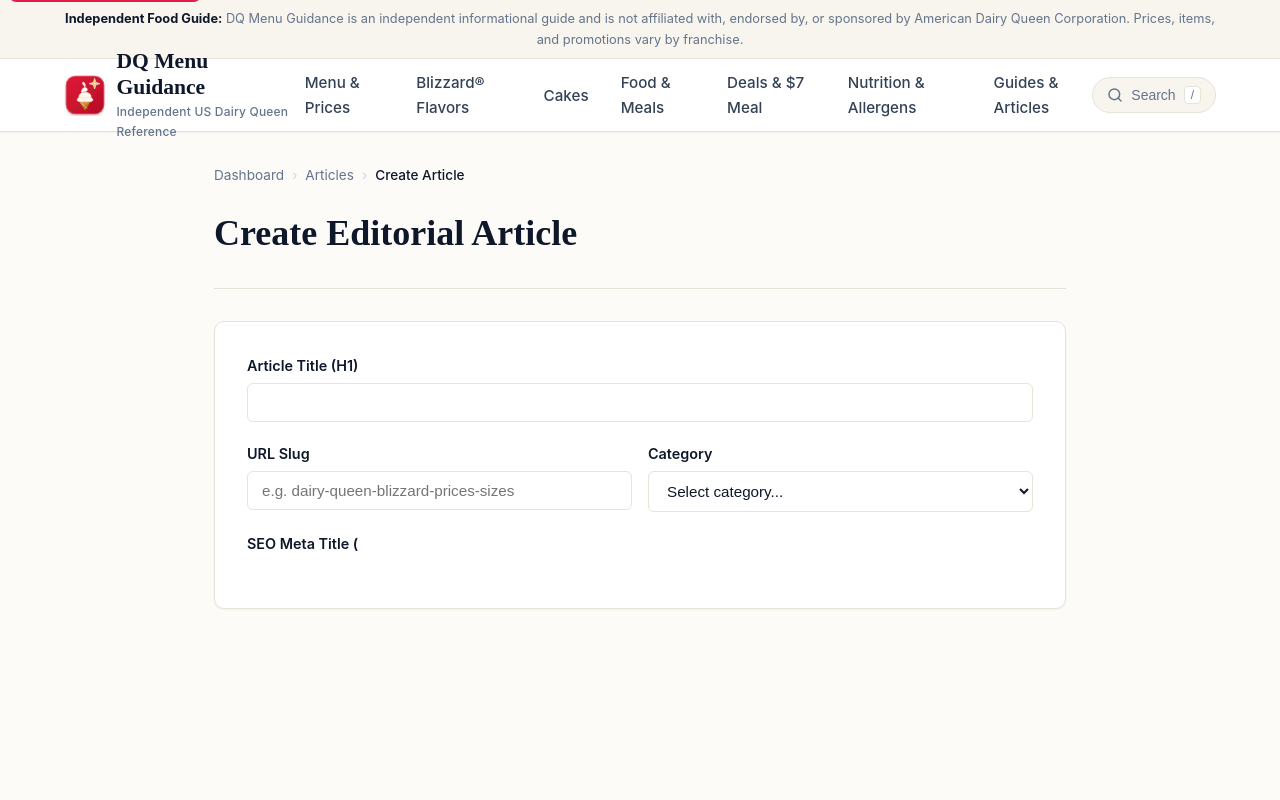
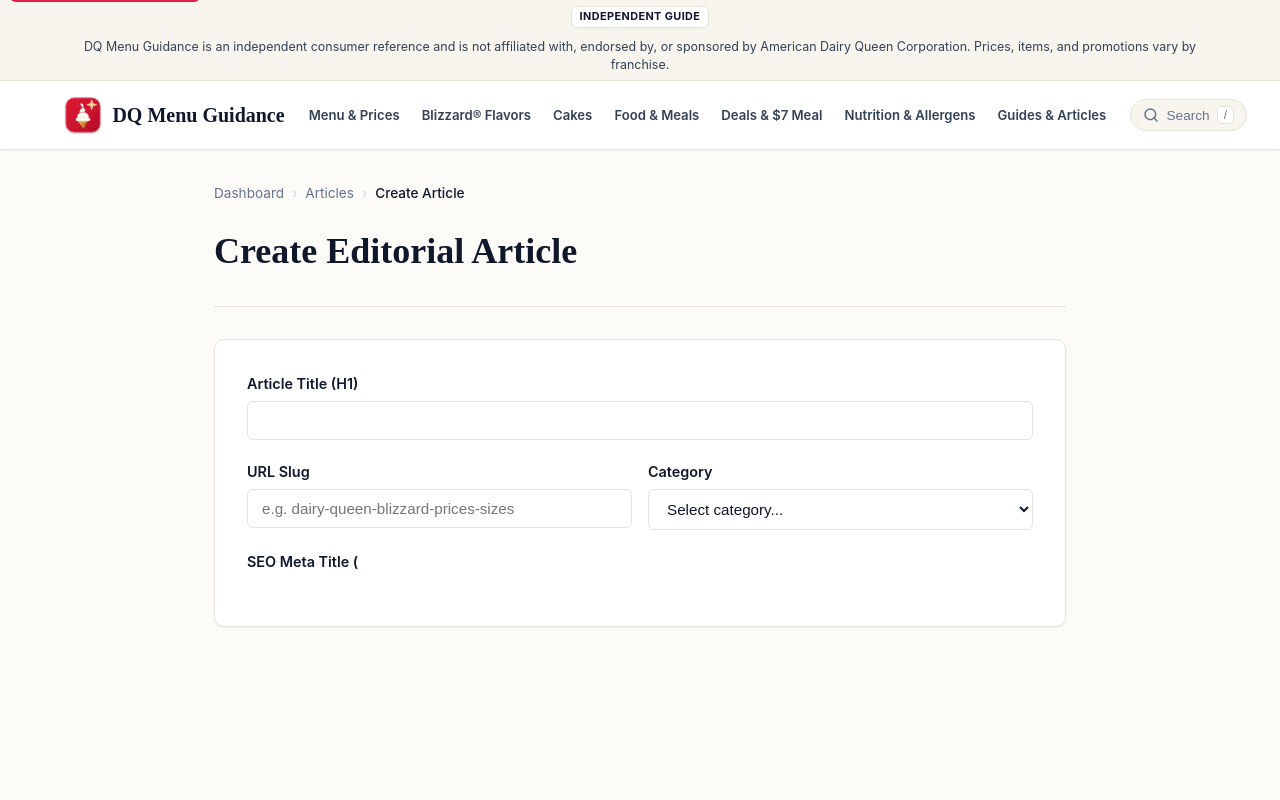
Before and after one commit to BABO8/dq-menu-guidance, a Python web app: template website/app/templates/admin/article_edit.html in a window 1280 px wide. Run offline with Jinja, Linux system fonts and the light colour scheme; the template is opened without the code that fills it, so the values that code supplies are empty.

Commit message:
UI/UX polish: declutter header, refine top announcement banner, and fix sticky footer overflow

```diff
--- a/website/app/static/css/styles.css
+++ b/website/app/static/css/styles.css
@@ -41,8 +41,14 @@
   --font-serif: "Iowan Old Style", "Apple Garamond", "Baskerville", "Times New Roman", "Droid Serif", Times, Source Serif Pro, serif, "Apple Color Emoji", "Segoe UI Emoji", "Segoe UI Symbol";
 }
 
+html {
+  box-sizing: border-box;
+  height: 100%;
+  overflow-x: hidden;
+}
+
 *, *::before, *::after {
-  box-sizing: border-box;
+  box-sizing: inherit;
   margin: 0;
   padding: 0;
 }
@@ -57,6 +63,15 @@ body {
   min-height: 100vh;
   display: flex;
   flex-direction: column;
+  overflow-x: hidden;
+  width: 100%;
+  position: relative;
+}
+
+#main-content {
+  flex: 1 0 auto;
+  width: 100%;
+  display: block;
 }
 
 /* Skip link for keyboard accessibility */
@@ -115,22 +130,25 @@ a:hover { color: var(--color-brand-hover); text-decoration: underline; }
   top: 0;
   z-index: 100;
   box-shadow: var(--shadow-sm);
+  width: 100%;
 }
 .header-inner {
   display: flex;
   align-items: center;
   justify-content: space-between;
-  height: 72px;
+  height: 68px;
+  gap: 1.25rem;
 }
 .brand-logo {
   display: flex;
   align-items: center;
   gap: 0.65rem;
   text-decoration: none !important;
+  flex-shrink: 0;
 }
 .brand-logo-img {
-  width: 42px;
-  height: 42px;
+  width: 38px;
+  height: 38px;
   flex-shrink: 0;
   display: block;
 }
@@ -147,33 +165,30 @@ a:hover { color: var(--color-brand-hover); text-decoration: underline; }
 .brand-title {
   color: var(--text-primary);
   font-family: var(--font-serif);
-  font-size: 1.35rem;
+  font-size: 1.25rem;
   font-weight: 700;
-  line-height: 1.1;
-}
-.brand-sub {
-  display: block;
-  font-family: var(--font-sans);
-  font-size: 0.75rem;
-  color: var(--text-muted);
-  font-weight: 500;
-  letter-spacing: 0.2px;
+  line-height: 1;
+  white-space: nowrap;
 }
 
 /* Nav Menu */
 .nav-menu {
   display: flex;
   align-items: center;
-  gap: 1.5rem;
+  gap: clamp(0.45rem, 1.1vw, 1.15rem);
   list-style: none;
+  margin: 0;
+  padding: 0;
+  flex-shrink: 1;
 }
 .nav-link {
   color: var(--text-secondary);
-  font-weight: 500;
-  font-size: 0.95rem;
+  font-weight: 600;
+  font-size: clamp(0.82rem, 0.88vw, 0.92rem);
   text-decoration: none !important;
   padding: 6px 4px;
   position: relative;
+  white-space: nowrap;
   transition: color 0.15s ease;
 }
 .nav-link:hover, .nav-link.active {
@@ -194,20 +209,22 @@ a:hover { color: var(--color-brand-hover); text-decoration: underline; }
 .header-actions {
   display: flex;
   align-items: center;
-  gap: 0.75rem;
+  gap: 0.5rem;
+  flex-shrink: 0;
 }
 .btn-search-trigger {
   display: flex;
   align-items: center;
-  gap: 0.5rem;
+  gap: 0.45rem;
   background: var(--bg-subtle);
   border: 1px solid var(--border-light);
   color: var(--text-muted);
-  padding: 8px 14px;
+  padding: 6px 12px;
   border-radius: var(--radius-full);
-  font-size: 0.875rem;
+  font-size: 0.85rem;
   cursor: pointer;
   transition: all 0.15s ease;
+  white-space: nowrap;
 }
 .btn-search-trigger:hover {
   background: #FFFFFF;
@@ -257,17 +274,40 @@ a:hover { color: var(--color-brand-hover); text-decoration: underline; }
   color: var(--text-primary);
 }
 
-/* Notice Banner */
+/* Announcement / Disclaimer Banner */
 .disclaimer-banner {
   background: var(--bg-subtle);
   border-bottom: 1px solid var(--border-light);
-  padding: 0.5rem 1rem;
-  font-size: 0.8rem;
+  padding: 6px 1rem;
+  font-size: 0.78rem;
   color: var(--text-muted);
+  width: 100%;
+  line-height: 1.45;
+}
+.disclaimer-inner {
+  display: flex;
+  align-items: center;
+  justify-content: center;
+  gap: 0.65rem;
+  flex-wrap: wrap;
   text-align: center;
 }
-.disclaimer-banner strong {
+.disclaimer-badge {
+  display: inline-block;
+  background: #FFFFFF;
   color: var(--text-primary);
+  border: 1px solid var(--border-light);
+  font-size: 0.68rem;
+  font-weight: 700;
+  text-transform: uppercase;
+  letter-spacing: 0.4px;
+  padding: 2px 8px;
+  border-radius: var(--radius-sm);
+  white-space: nowrap;
+  box-shadow: 0 1px 2px rgba(0, 0, 0, 0.03);
+}
+.disclaimer-text {
+  color: var(--text-secondary);
 }
 
 /* Hero Section */
--- a/website/app/templates/base.html
+++ b/website/app/templates/base.html
@@ -111,22 +111,20 @@
   <!-- Accessibility Skip Link -->
   <a href="#main-content" class="skip-link">Skip to main content</a>
 
-  <!-- Independence Disclaimer Banner -->
-  <div class="disclaimer-banner" role="complementary" aria-label="Legal independence notice">
-    <div class="container">
-      <strong>Independent Food Guide:</strong> DQ Menu Guidance is an independent informational guide and is not affiliated with, endorsed by, or sponsored by American Dairy Queen Corporation. Prices, items, and promotions vary by franchise.
+  <!-- Top Independence Announcement Banner -->
+  <aside class="disclaimer-banner" aria-label="Legal independence notice">
+    <div class="container disclaimer-inner">
+      <span class="disclaimer-badge">Independent Guide</span>
+      <span class="disclaimer-text">DQ Menu Guidance is an independent consumer reference and is not affiliated with, endorsed by, or sponsored by American Dairy Queen Corporation. Prices, items, and promotions vary by franchise.</span>
     </div>
-  </div>
+  </aside>
 
   <!-- Site Header -->
   <header class="site-header" role="banner">
     <div class="container header-inner">
       <a href="/" class="brand-logo" aria-label="DQ Menu Guidance Homepage">
-        <img src="/static/images/logo.svg" alt="DQ Menu Guidance Logo" width="42" height="42" class="brand-logo-img">
-        <div>
-          <span class="brand-title">DQ Menu Guidance</span>
-          <span class="brand-sub">Independent US Dairy Queen Reference</span>
-        </div>
+        <img src="/static/images/logo.svg" alt="DQ Menu Guidance Logo" width="38" height="38" class="brand-logo-img">
+        <span class="brand-title">DQ Menu Guidance</span>
       </a>
 
       <!-- Desktop Nav -->
```
Also changed, not shown: other parts of website/app/static/css/styles.css (+42 -10 lines).
